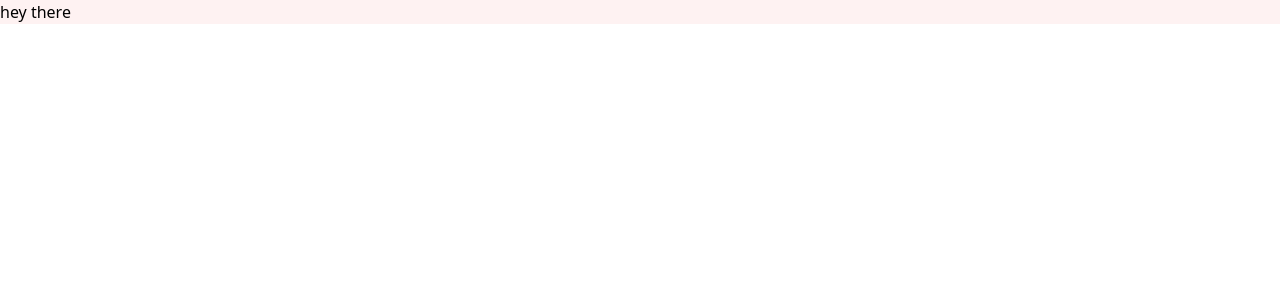
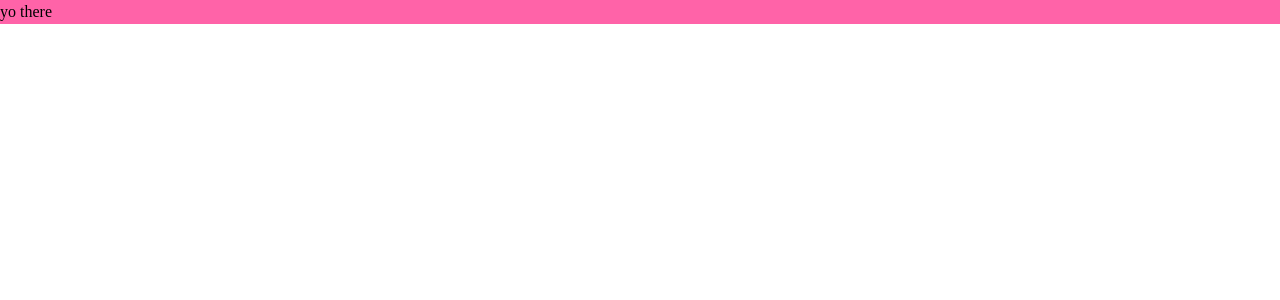
Before and after one commit to AfkaraLP/venox_site, a Vue app: page / in a window 1280 px wide. Shown: the top 300 px of the page. Built offline with nearby package versions, Linux system fonts and the light colour scheme; the HTML template or start-up script is replaced by a standard one; a web font is replaced by a local one.

Commit message:
fix font

```diff
--- a/src/assets/main.css
+++ b/src/assets/main.css
@@ -2,10 +2,7 @@
 
 @font-face {
   font-family: Genshin;
-  font-style: normal;
-  font-weight: 200 700;
-  font-display: swap;
-  src: url(/assets/genshin_font.ttf) format("ttf");
+  src: url('./genshin_font.ttf')
 }
 
 @theme {
--- a/src/components/header/venoxheader.vue
+++ b/src/components/header/venoxheader.vue
@@ -1,6 +1,6 @@
 <template>
   <div>
-    <p class="mx-auto bg-red-50">hey there</p>
+    <p class="font-genshin mx-auto bg-pink-prim">yo there</p>
   </div>
 </template>
 
```
